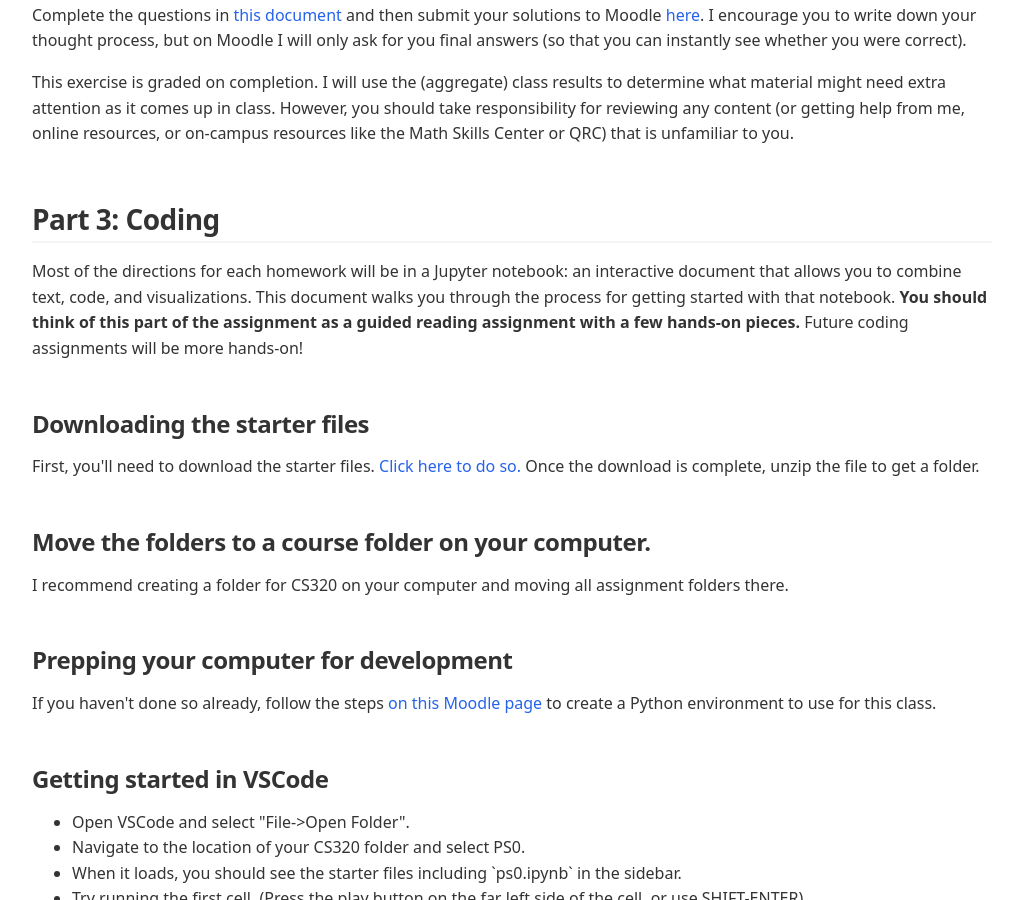
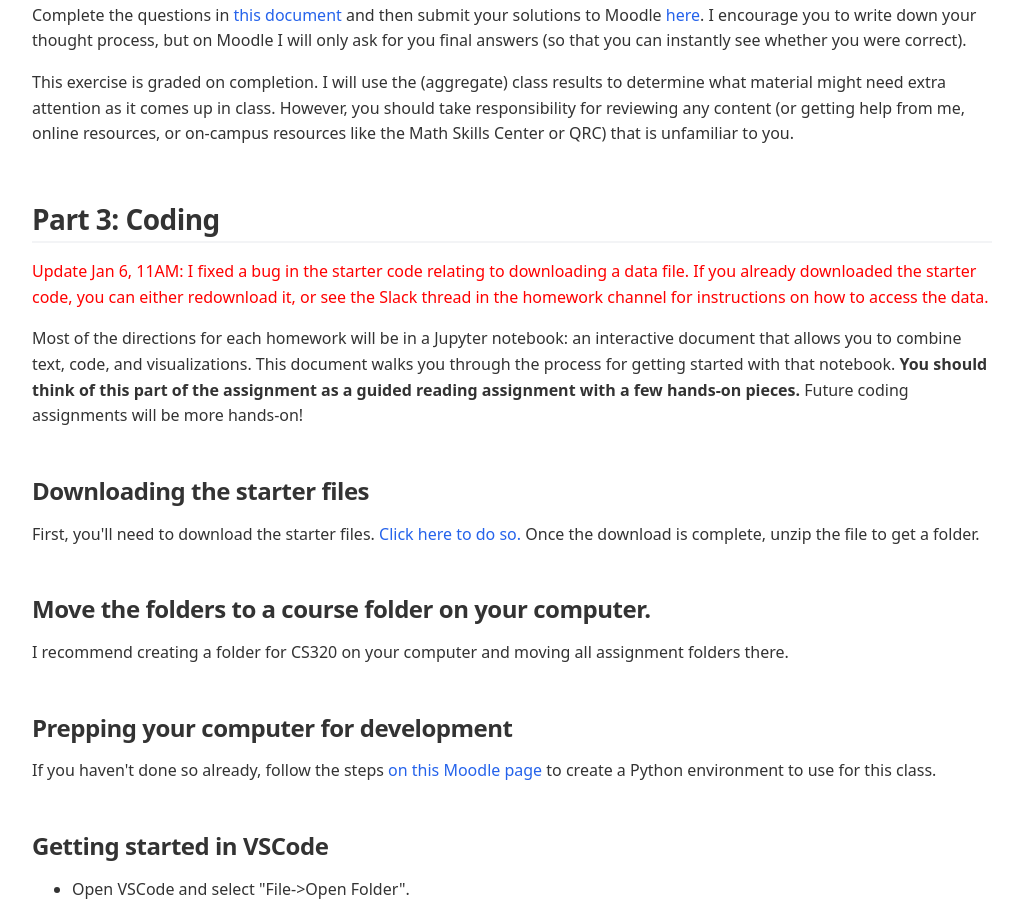
Before and after one commit to annapmeyer/annapmeyer.github.io, a Jekyll site: the page built from _pages/teaching/2026-1winter-cs320/assignments/ps0/ps0.html, in a window 1280 px wide and 900 px high, scrolled down 711 px. Shown: the whole window, without its empty margins (128-1146 px from the left). Built offline with Jekyll 4.4.1, drawn with Linux system fonts in a browser that asks for light colours.

Commit message:
Fixed ps0 buggit status

```diff
--- a/_pages/teaching/2026-1winter-cs251/assignments/02-scheme-intro-2/scheme-intro-2.html
+++ b/_pages/teaching/2026-1winter-cs251/assignments/02-scheme-intro-2/scheme-intro-2.html
@@ -680,8 +680,8 @@ should return
 Special cases:
 </p>
 <ul class="org-ul">
-<li>If <code>n</code> is 0, you should return the empty list.</li>
-<li>If <code>n</code> is bigger than the length of the list, or if n is negative, return the empty list.</li>
+<li>If <code>n</code> is 0 or negative, you should return the empty list.</li>
+<li>If <code>n</code> is bigger than the length of the list, you should return the entire list.</li>
 </ul>
 
 <p>
--- a/_pages/teaching/2026-1winter-cs320/assignments/ps0/ps0.html
+++ b/_pages/teaching/2026-1winter-cs320/assignments/ps0/ps0.html
@@ -251,6 +251,11 @@ me, online resources, or on-campus resources like the Math Skills Center or QRC)
 <div id="outline-container-orga0ec3da" class="outline-2">
 <h2 id="orga0ec3da">Part 3: Coding</h2>
 <div class="outline-text-2" id="text-orga0ec3da">
+
+  <p style="color: red">Update Jan 6, 11AM: I fixed a bug in the starter code relating to downloading a data file. If you already
+    downloaded the starter code, you can either redownload it, or see the Slack thread in the homework channel for instructions on how
+    to access the data.
+</p>
 <p>
 Most of the directions for each homework will be in a Jupyter notebook: an interactive document that allows
 you to combine text, code, and visualizations. This document walks you through the process for getting
```
Also changed, not shown: 6 other files.
